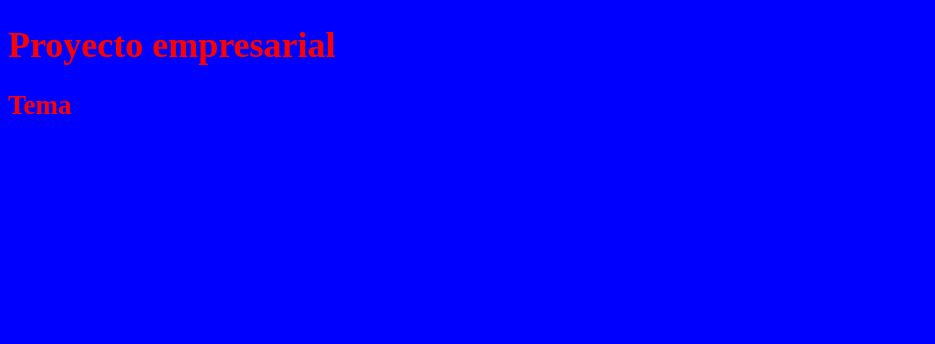
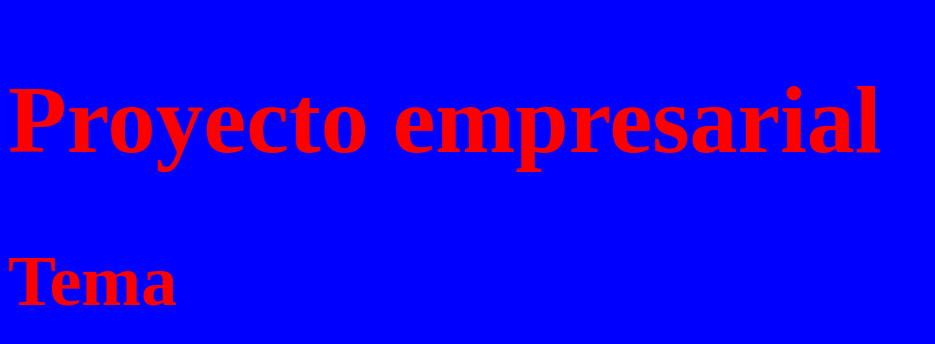
Before and after one commit to Alanapa2022/GithubClase, a plain HTML site: page index.html in a window 1280 px wide. Shown: the whole page, without its empty margins (0-935 px from the left). Drawn offline with Linux system fonts and the light colour scheme.

Commit message:
Update style.css

```diff
--- a/css/style.css
+++ b/css/style.css
@@ -2,6 +2,6 @@ body{
     background: #00f;
     font-weight: bold;
     color: red;
-    font-size: 18px;
+    font-size: 48px;
 
 }
```
